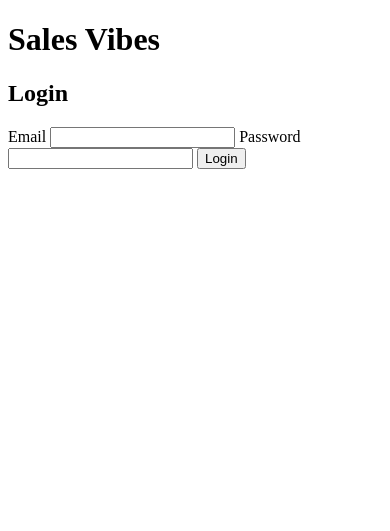
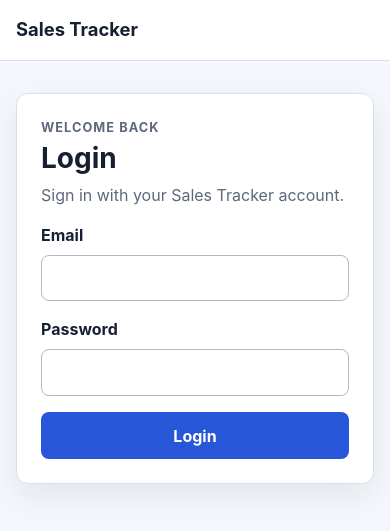
Before and after one commit to nataliiahrytsun-ai/sales-tracker, a FastAPI app: page /login in a window 390 px wide. Shown: the top 531 px of the page. Run offline with FastAPI, Linux system fonts and the light colour scheme.

Commit message:
Add responsive layout and user creation CLI

```diff
--- a/app/main.py
+++ b/app/main.py
@@ -1,6 +1,9 @@
 """FastAPI application entry point."""
 
+from pathlib import Path
+
 from fastapi import FastAPI
+from fastapi.staticfiles import StaticFiles
 from starlette.middleware.sessions import SessionMiddleware
 
 from app.config import Settings, settings
@@ -13,6 +16,11 @@ def create_app(application_settings: Settings | None = None) -> FastAPI:
     """Create and configure the FastAPI application."""
     selected_settings = application_settings or settings
     application = FastAPI(title="Sales Tracker")
+    application.mount(
+        "/static",
+        StaticFiles(directory=Path(__file__).resolve().parent / "static"),
+        name="static",
+    )
     application.add_middleware(
         SessionMiddleware,
         secret_key=selected_settings.session_secret,
--- /dev/null
+++ b/app/static/css/app.css
@@ -0,0 +1,255 @@
+:root {
+  color-scheme: light;
+  --background: #f4f7fb;
+  --surface: #ffffff;
+  --text: #172033;
+  --muted: #5d687c;
+  --border: #d9e0eb;
+  --primary: #2856d8;
+  --primary-hover: #1f45b0;
+  --focus: #f0a22e;
+  --danger-background: #fff1f1;
+  --danger-border: #e8a2a2;
+  --danger-text: #8c2424;
+  --radius: 0.75rem;
+  font-family:
+    Inter, ui-sans-serif, system-ui, -apple-system, BlinkMacSystemFont,
+    "Segoe UI", sans-serif;
+  line-height: 1.5;
+}
+
+* {
+  box-sizing: border-box;
+}
+
+body {
+  min-width: 20rem;
+  margin: 0;
+  background: var(--background);
+  color: var(--text);
+}
+
+a {
+  color: var(--primary);
+  text-underline-offset: 0.2em;
+}
+
+button,
+input {
+  font: inherit;
+}
+
+button,
+a {
+  -webkit-tap-highlight-color: transparent;
+}
+
+:focus-visible {
+  outline: 0.2rem solid var(--focus);
+  outline-offset: 0.15rem;
+}
+
+.shell {
+  width: min(100% - 2rem, 68rem);
+  margin-inline: auto;
+}
+
+.site-header {
+  border-bottom: 1px solid var(--border);
+  background: var(--surface);
+}
+
+.header-content {
+  display: flex;
+  flex-direction: column;
+  gap: 0.75rem;
+  padding-block: 1rem;
+}
+
+.brand {
+  color: var(--text);
+  font-size: 1.15rem;
+  font-weight: 750;
+  text-decoration: none;
+}
+
+.user-nav {
+  display: flex;
+  flex-wrap: wrap;
+  align-items: center;
+  gap: 0.75rem;
+}
+
+.user-nav form {
+  margin: 0;
+}
+
+.user-name {
+  color: var(--muted);
+  overflow-wrap: anywhere;
+}
+
+.page-content {
+  padding-block: 2rem 3rem;
+}
+
+h1,
+h2,
+p {
+  margin-top: 0;
+}
+
+h1 {
+  margin-bottom: 0.5rem;
+  font-size: clamp(1.75rem, 7vw, 2.5rem);
+  line-height: 1.15;
+}
+
+h2 {
+  margin-bottom: 0.5rem;
+  font-size: 1.15rem;
+}
+
+.eyebrow {
+  margin-bottom: 0.35rem;
+  color: var(--primary);
+  font-size: 0.8rem;
+  font-weight: 750;
+  letter-spacing: 0.08em;
+  text-transform: uppercase;
+}
+
+.section-heading p,
+.welcome p,
+.action-card p {
+  color: var(--muted);
+}
+
+.auth-card {
+  width: min(100%, 28rem);
+  margin-inline: auto;
+  padding: 1.5rem;
+  border: 1px solid var(--border);
+  border-radius: var(--radius);
+  background: var(--surface);
+  box-shadow: 0 0.75rem 2rem rgb(29 45 77 / 8%);
+}
+
+.form-stack,
+.field-group {
+  display: grid;
+  gap: 0.5rem;
+}
+
+.form-stack {
+  gap: 1rem;
+}
+
+label {
+  font-weight: 650;
+}
+
+input {
+  width: 100%;
+  min-height: 2.75rem;
+  padding: 0.65rem 0.75rem;
+  border: 1px solid #aeb8c8;
+  border-radius: 0.5rem;
+  background: var(--surface);
+  color: var(--text);
+}
+
+.button {
+  display: inline-flex;
+  min-height: 2.75rem;
+  align-items: center;
+  justify-content: center;
+  padding: 0.65rem 1rem;
+  border: 1px solid transparent;
+  border-radius: 0.5rem;
+  font-weight: 700;
+  cursor: pointer;
+}
+
+.button-primary {
+  background: var(--primary);
+  color: #ffffff;
+}
+
+.button-primary:hover:not(:disabled) {
+  background: var(--primary-hover);
+}
+
+.button-secondary {
+  border-color: var(--border);
+  background: var(--surface);
+  color: var(--text);
+}
+
+.button-full {
+  width: 100%;
+}
+
+.button:disabled {
+  opacity: 0.58;
+  cursor: not-allowed;
+}
+
+.alert {
+  padding: 0.75rem;
+  border: 1px solid var(--danger-border);
+  border-radius: 0.5rem;
+  background: var(--danger-background);
+  color: var(--danger-text);
+}
+
+.welcome {
+  max-width: 42rem;
+  margin-bottom: 1.5rem;
+}
+
+.action-grid {
+  display: grid;
+  gap: 1rem;
+}
+
+.action-card {
+  position: relative;
+  display: grid;
+  gap: 1rem;
+  min-width: 0;
+  padding: 1.25rem;
+  border: 1px solid var(--border);
+  border-radius: var(--radius);
+  background: var(--surface);
+}
+
+.action-card p {
+  margin-bottom: 0;
+}
+
+.status-label {
+  color: var(--muted);
+  font-size: 0.8rem;
+  font-weight: 650;
+}
+
+@media (min-width: 48rem) {
+  .header-content {
+    flex-direction: row;
+    align-items: center;
+    justify-content: space-between;
+  }
+
+  .page-content {
+    padding-block: 3rem 4rem;
+  }
+
+  .auth-card {
+    padding: 2rem;
+  }
+
+  .action-grid {
+    grid-template-columns: repeat(2, minmax(0, 1fr));
+  }
+}
--- /dev/null
+++ b/app/templates/base.html
@@ -0,0 +1,33 @@
+<!doctype html>
+<html lang="en">
+  <head>
+    <meta charset="utf-8">
+    <meta name="viewport" content="width=device-width, initial-scale=1">
+    <title>{% block title %}Sales Tracker{% endblock %}</title>
+    <link
+      rel="stylesheet"
+      href="{{ url_for('static', path='/css/app.css') }}"
+    >
+  </head>
+  <body>
+    <header class="site-header">
+      <div class="shell header-content">
+        <a class="brand" href="{{ url_for('home') }}">Sales Tracker</a>
+        {% if current_user is defined and current_user %}
+          <nav class="user-nav" aria-label="User navigation">
+            <a href="{{ url_for('home') }}" aria-current="page">Home</a>
+            <span class="user-name">{{ current_user.name }}</span>
+            <form method="post" action="{{ url_for('logout') }}">
+              <button class="button button-secondary" type="submit">
+                Logout
+              </button>
+            </form>
+          </nav>
+        {% endif %}
+      </div>
+    </header>
+    <main class="shell page-content">
+      {% block content %}{% endblock %}
+    </main>
+  </body>
+</html>
--- a/app/templates/login.html
+++ b/app/templates/login.html
@@ -1,16 +1,21 @@
-<!doctype html>
-<html lang="en">
-  <head>
-    <meta charset="utf-8">
-    <meta name="viewport" content="width=device-width, initial-scale=1">
-    <title>Login - Sales Vibes</title>
-  </head>
-  <body>
-    <main>
-      <h1>Sales Vibes</h1>
-      <h2>Login</h2>
-      {% if error %}<p role="alert">{{ error }}</p>{% endif %}
-      <form method="post" action="/login">
+{% extends "base.html" %}
+
+{% block title %}Login - Sales Tracker{% endblock %}
+
+{% block content %}
+  <section class="auth-card" aria-labelledby="login-heading">
+    <div class="section-heading">
+      <p class="eyebrow">Welcome back</p>
+      <h1 id="login-heading">Login</h1>
+      <p>Sign in with your Sales Tracker account.</p>
+    </div>
+
+    {% if error %}
+      <p class="alert" role="alert">{{ error }}</p>
+    {% endif %}
+
+    <form class="form-stack" method="post" action="{{ url_for('login') }}">
+      <div class="field-group">
         <label for="email">Email</label>
         <input
           id="email"
@@ -18,8 +23,12 @@
           type="email"
           value="{{ email }}"
           autocomplete="username"
+          inputmode="email"
           required
         >
+      </div>
+
+      <div class="field-group">
         <label for="password">Password</label>
         <input
           id="password"
@@ -28,8 +37,11 @@
           autocomplete="current-password"
           required
         >
-        <button type="submit">Login</button>
-      </form>
-    </main>
-  </body>
-</html>
+      </div>
+
+      <button class="button button-primary button-full" type="submit">
+        Login
+      </button>
+    </form>
+  </section>
+{% endblock %}
```
Also changed, not shown: app/cli.py (added, +92 -0 lines), app/templates/home.html (+57 -17 lines), docs/manual_tests/responsive_layout_checklist.md (added, +14 -0 lines), tests/test_auth.py (+64 -0 lines), tests/test_cli.py (added, +138 -0 lines), README.md, 1 other file.
